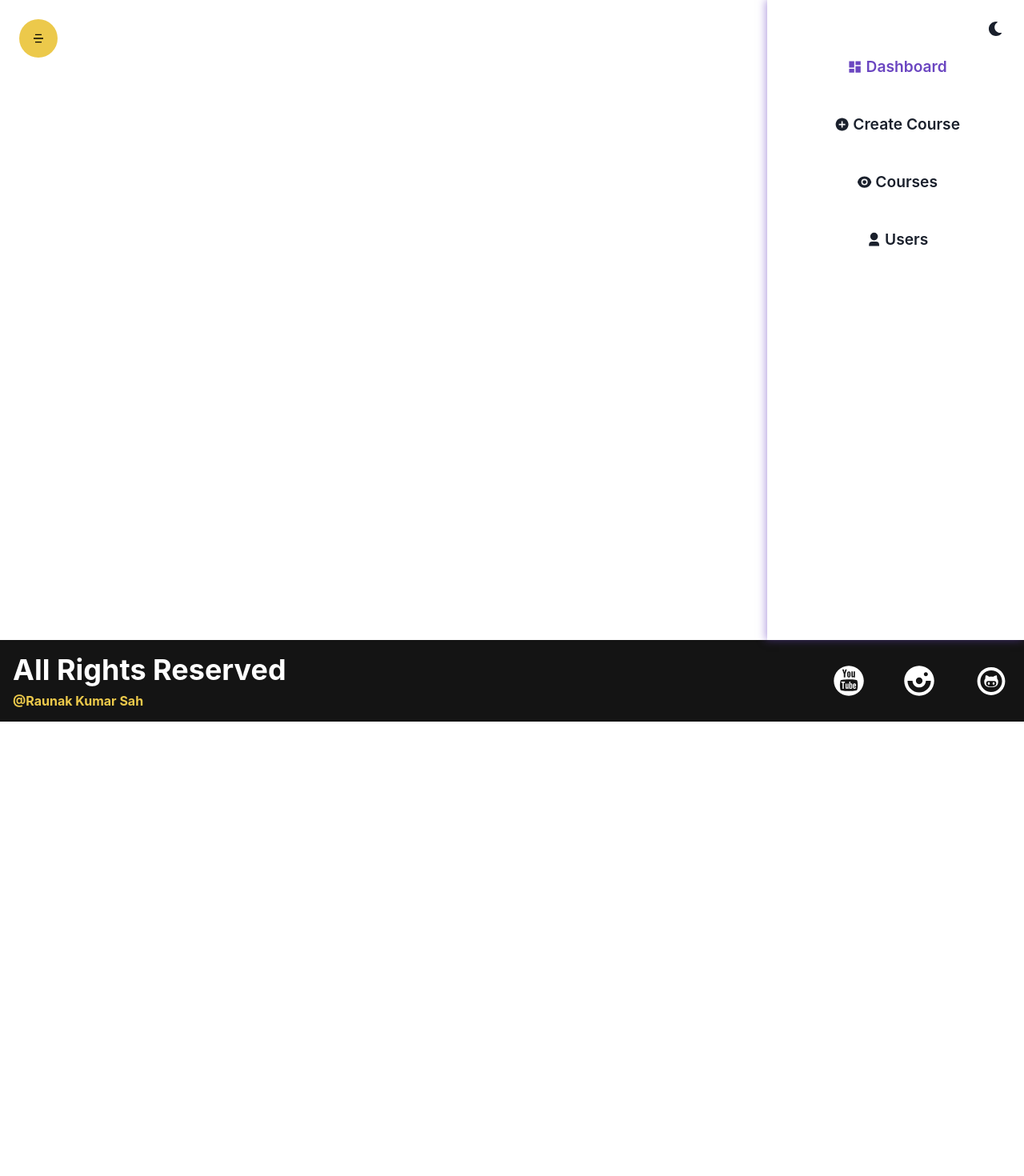
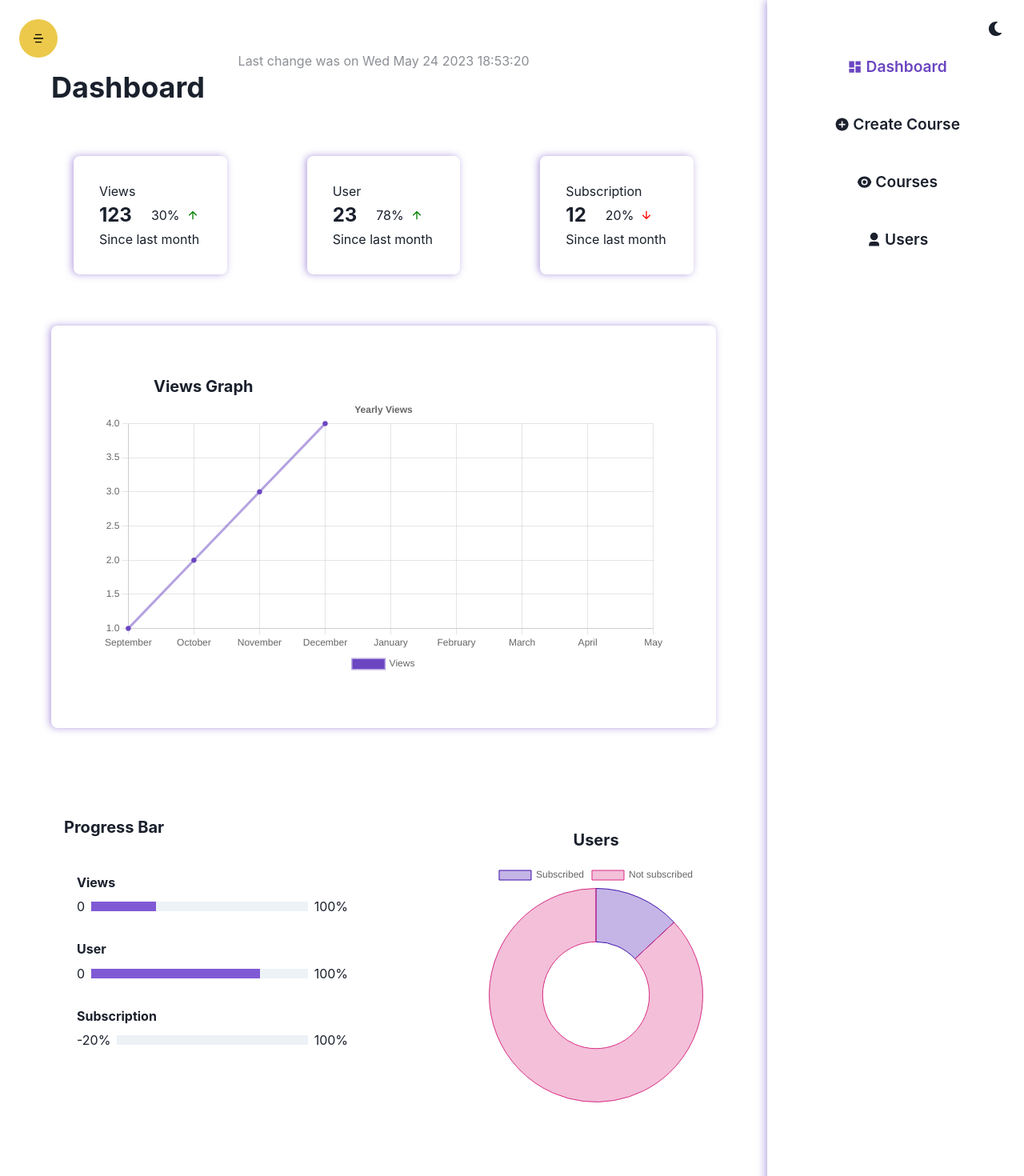
Before and after one commit to itsraunak/LearnCraft, a React (Create React App) app in the folder frontend/: page /admin/dashboard in a window 1280 px wide. Shown: the top 1470 px of the page at 80% size. Before the commit the page ends 902 px from the top, so only its background shows below. Built offline with nearby package versions, Linux system fonts and the light colour scheme.

Commit message:
Dashboard Complete
Signed-off-by: Raunak Kumar Sah <itisraunak@gmail.com>

```diff
--- /dev/null
+++ b/frontend/src/components/Admin/Dashboard/Chart.js
@@ -0,0 +1,105 @@
+import React from 'react';
+import {
+  Chart as ChartJs,
+  CategoryScale,
+  LinearScale,
+  PointElement,
+  LineElement,
+  Title,
+  Tooltip,
+  ArcElement,
+  Legend,
+} from 'chart.js';
+import { Line, Doughnut } from 'react-chartjs-2';
+
+ChartJs.register(
+  CategoryScale,
+  LinearScale,
+  PointElement,
+  LineElement,
+  Title,
+  Tooltip,
+  ArcElement,
+  Legend
+);
+
+export const LineChart = () => {
+  const labels = getLastYearMonth();
+
+  const options = {
+    responsive: true,
+    plugins: {
+      legend: {
+        position: 'bottom',
+      },
+      title: {
+        display: true,
+        text: 'Yearly Views',
+      },
+    },
+  };
+  const data = {
+    labels,
+    datasets: [
+      {
+        label: 'Views',
+        data: [1, 2, 3, 4],
+        borderColor: 'rgba(107, 70, 193, 0.5)',
+        backgroundColor: '#6b46c1',
+      },
+    ],
+  };
+  return <Line options={options} data={data} />;
+};
+
+export const DoughnutChart = () => {
+  const data = {
+    labels: ['Subscribed', 'Not subscribed'],
+    datasets: [
+      {
+        label: 'Views',
+        data: [3, 20],
+        borderColor: ['rgb(62,12,171)', 'rgb(214,43,129)'],
+        backgroundColor: ['rgba(62,12,171,0.3)', 'rgba(214,43,129,0.3)'],
+        borderWidth: 1,
+      },
+    ],
+  };
+  return <Doughnut data={data} />;
+};
+
+function getLastYearMonth() {
+  const labels = [];
+
+  const months = [
+    'January',
+    'February',
+    'March',
+    'April',
+    'May',
+    'June',
+    'July',
+    'August',
+    'September',
+    'October',
+    'November',
+    'December',
+  ];
+
+  const currentMonth = new Date().getMonth();
+  const remain = 11 - currentMonth;
+
+  for (let i = currentMonth; i < months.length; i--) {
+    const element = months[i];
+    labels.unshift(element);
+    if (i === 0) break;
+  }
+
+  for (let i = 11; i > remain; i--) {
+    if (i === currentMonth) break;
+    const element = months[i];
+    labels.unshift(element);
+  }
+
+  return labels;
+}
--- a/frontend/src/components/Admin/Dashboard/Dashboard.jsx
+++ b/frontend/src/components/Admin/Dashboard/Dashboard.jsx
@@ -1,7 +1,54 @@
-import { Box, Grid } from '@chakra-ui/react';
+import {
+  Box,
+  Grid,
+  HStack,
+  Heading,
+  Progress,
+  Stack,
+  Text,
+} from '@chakra-ui/react';
 import React from 'react';
 import cursor from '../../../assets/images/cursor.png';
 import Sidebar from '../Sidebar';
+import { RiArrowDownLine, RiArrowUpLine } from 'react-icons/ri';
+import { DoughnutChart, LineChart } from './Chart';
+
+const Databox = ({ title, qty, qtyPercentage, profit }) => (
+  <Box
+    w={['full', '20%']}
+    boxShadow={'-2px 0 10px rgba(107, 70, 193, 0.5)'}
+    p={'8'}
+    borderRadius={'lg'}
+  >
+    <Text children={title} />
+
+    <HStack spacing={'6'}>
+      <Text fontSize={'2xl'} fontWeight={'bold'} children={qty} />
+
+      <HStack>
+        <Text children={`${qtyPercentage}%`} />
+        {profit ? (
+          <RiArrowUpLine color="green" />
+        ) : (
+          <RiArrowDownLine color="Red" />
+        )}
+      </HStack>
+    </HStack>
+    <Text children={'Since last month'} />
+  </Box>
+);
+
+const Bar = ({ title, value, profit }) => (
+  <Box py={'4'} px={['0', '20']}>
+    <Heading size={'sm'} children={title} mb={'2'} />
+    <HStack w={'full'} alignItems={'center'}>
+      <Text children={profit ? '0' : `-${value}%`} />
+
+      <Progress w={'full'} value={profit ? value : 0} colorScheme="purple" />
+      <Text children={`${value > 100 ? value : 100}%`} />
+    </HStack>
+  </Box>
+);
 
 const Dashboard = () => {
   return (
@@ -12,7 +59,78 @@
       minH={'100vh'}
       templateColumns={['1fr', '5fr 1fr']}
     >
-      <Box></Box>
+      <Box boxSize="border-box" py={'16'} px={['04', '0']}>
+        <Text
+          textAlign={'center'}
+          opacity={'0.5'}
+          children={`Last change was on ${String(new Date()).split('G')[0]}`}
+        />
+        <Heading
+          children={'Dashboard'}
+          ml={['0', '16']}
+          mb={'16'}
+          textAlign={['center', 'left']}
+        />
+        <Stack
+          direction={['column', 'row']}
+          minH={'24'}
+          justifyContent={'space-evenly'}
+        >
+          <Databox title="Views" qty={123} qtyPercentage={30} profit={true} />
+          <Databox title="User" qty={23} qtyPercentage={78} profit={true} />
+          <Databox
+            title="Subscription"
+            qty={12}
+            qtyPercentage={20}
+            profit={false}
+          />
+        </Stack>
+
+        <Box
+          margin={['0', '16']}
+          borderRadius={'lg'}
+          padding={['0', '16']}
+          boxShadow={'-2px 0 10px rgba(107, 70, 193, 0.5)'}
+        >
+          <Heading
+            textAlign={['center', 'left']}
+            size={'md'}
+            children="Views Graph"
+            pt={['8', '0']}
+            ml={['0', '16']}
+          />
+          {/* Line GRAPH Here */}
+          <LineChart />
+        </Box>
+
+        <Grid templateColumns={['1fr', '2fr 1fr']}>
+          <Box p={'4'}>
+            <Heading
+              textAlign={['center', 'left']}
+              size={'md'}
+              children="Progress Bar"
+              my={'8'}
+              ml={['0', '16']}
+            />
+            <Box>
+              <Bar profit={true} title="Views" value={30} />
+              <Bar profit={true} title="User" value={78} />
+              <Bar profit={false} title="Subscription" value={20} />
+            </Box>
+          </Box>
+
+          <Box p={['0', '16']} boxSizing="border-box" py={'4'}>
+            <Heading
+              textAlign={'center'}
+              size={'md'}
+              mb={'4'}
+              children="Users"
+            />
+            {/* Doughnut Graph */}
+            <DoughnutChart />
+          </Box>
+        </Grid>
+      </Box>
       <Sidebar />
     </Grid>
   );
```
